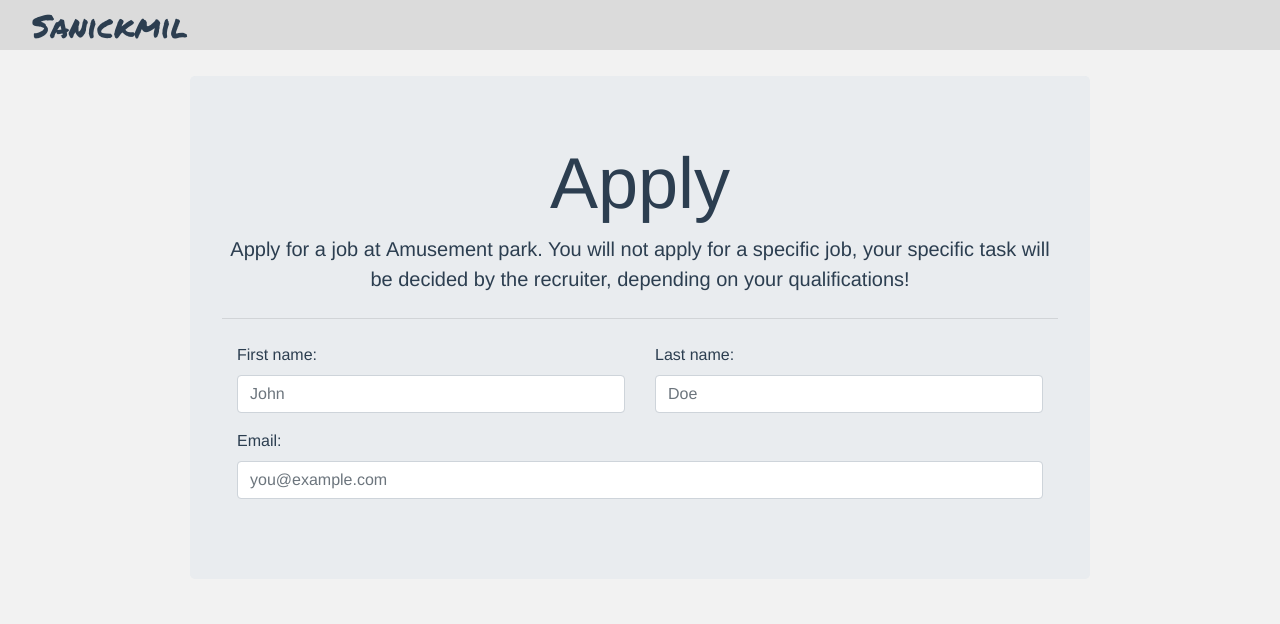
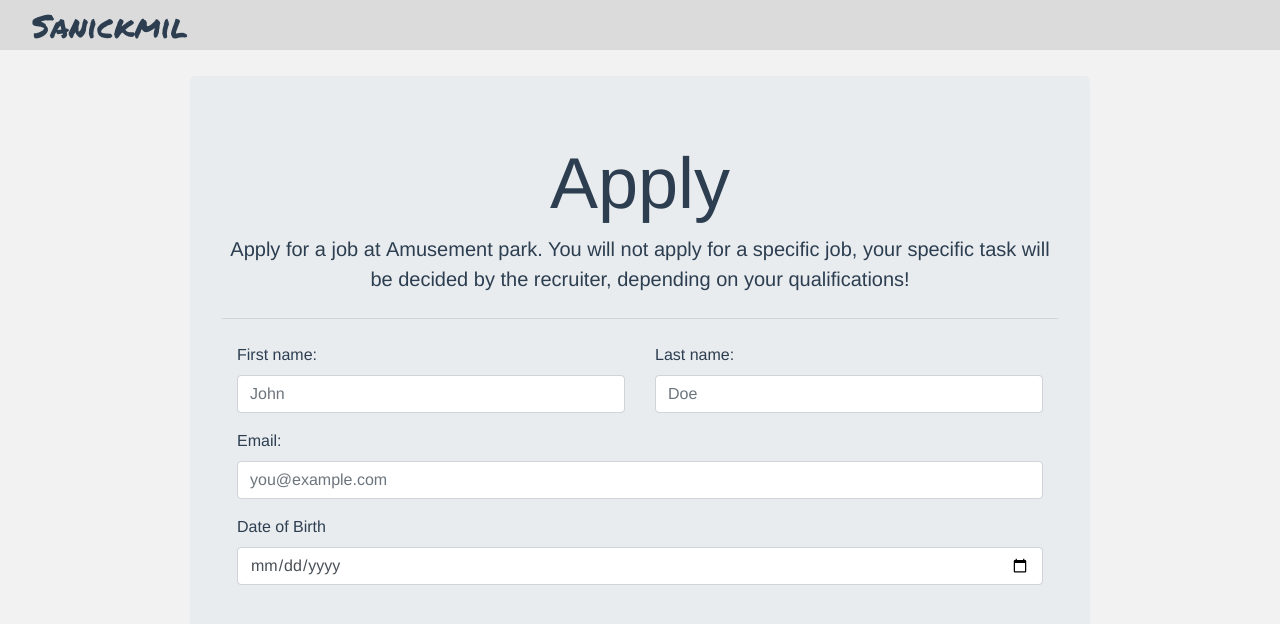
Before and after one commit to plytagalvisx/sanickmil-se.kth.iv1201.grupp1, a Vue app in the folder client/: page /apply in a window 1280 px wide. Shown: the top 624 px of the page. Built offline with nearby package versions, Linux system fonts and the light colour scheme.

Commit message:
added another field in application

```diff
--- a/client/src/views/ApplicationView.vue
+++ b/client/src/views/ApplicationView.vue
@@ -55,6 +55,21 @@
             </b-col>
           </b-row>
 
+          <b-row>
+            <b-col sm="12">
+              <b-form-group
+                id="dobLabel"
+                label-for="dobInput"
+                label="Date of Birth">
+                <b-form-input
+                id="dobInput"
+                type="date">
+
+                </b-form-input>
+              </b-form-group>
+            </b-col>
+          </b-row>
+
         </b-form>
       </b-container>
     </b-jumbotron>
```
